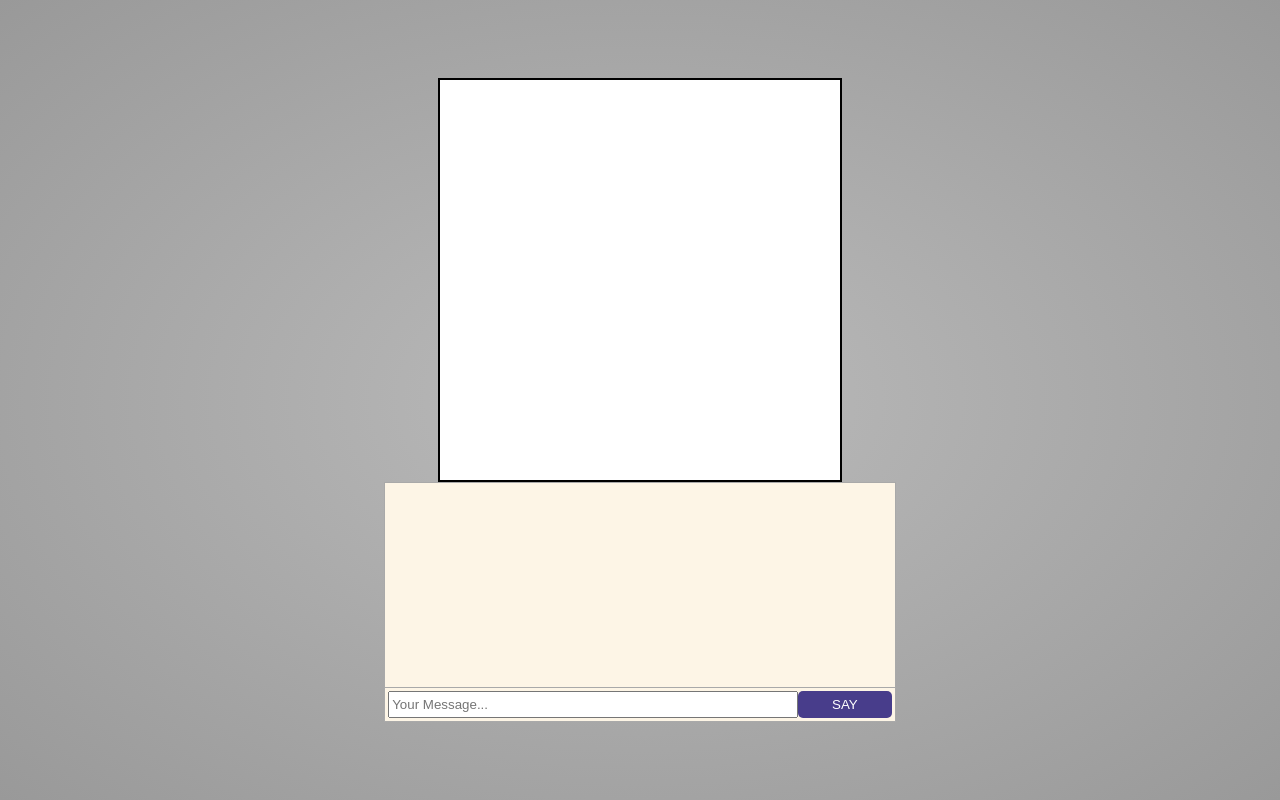
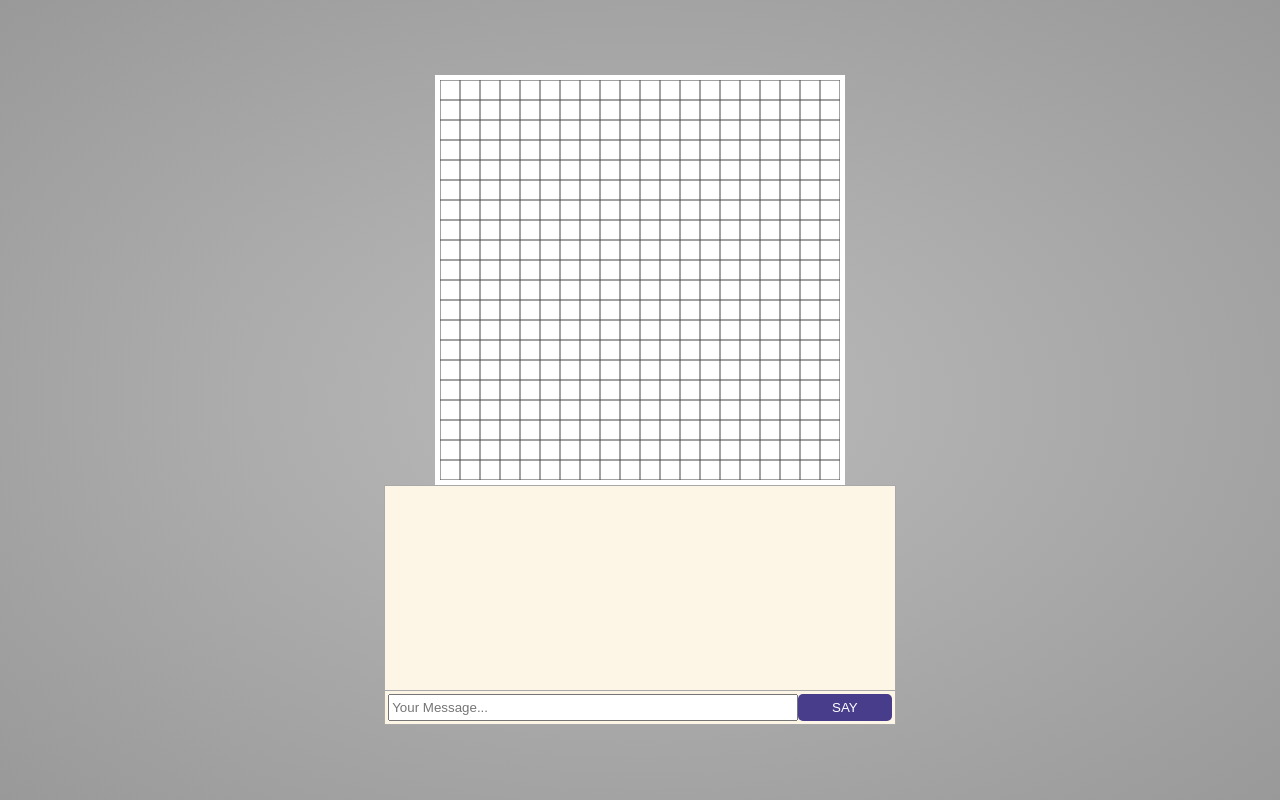
Before and after one commit to r-i-c-h/socket-basic-multiplayer-game, a website: page client/index.html in a window 1280 px wide. Drawn offline with nearby package versions, Linux system fonts and the light colour scheme; no server answers.

Commit message:
add: Draw Canvas grid w/client helper func

```diff
--- a/client/src/client.js
+++ b/client/src/client.js
@@ -24,17 +24,29 @@ const getClickCoordinates = (elem, e) => {
   }
 }
 
-const getBoard = (canvas) => {
+const getBoard = (canvas, numCells = 20) => {
   const ctx = canvas.getContext('2d');
+  const rawCellSize = Math.min((canvas.width / numCells), (canvas.height / numCells));
+  const cellSize = Math.floor(rawCellSize);
 
-  const fillRect = (x, y, color = "lightblue") => {
-    const rectSize = 20;
-    const halfway = rectSize / 2;
+  const fillRect = (x, y, color) => {
+    const halfway = cellSize / 2;
     ctx.fillStyle = color;
-    ctx.fillRect(x - halfway, y - halfway, rectSize, rectSize);
+    ctx.fillRect(x - halfway, y - halfway, cellSize, cellSize);
   }
 
-  return { fillRect }
+  const drawGrid = (color = '#444444') => {
+    ctx.strokeStyle = color;
+    ctx.beginPath();
+    for (let i = 0; i < numCells + 1; i++) {
+      ctx.moveTo(i * cellSize, 0); // x-value
+      ctx.lineTo(i * cellSize, cellSize * numCells);
+      ctx.moveTo(0, i * cellSize); // y-value
+      ctx.lineTo(cellSize * numCells, i * cellSize);
+    }
+    ctx.stroke();
+  }
+  return { fillRect, drawGrid }
 }
 
 
@@ -43,7 +55,7 @@ const getBoard = (canvas) => {
 
   const sock = io(); // eslint-disable-line
   const canvas = document.querySelector('canvas');
-  const { fillRect } = getBoard(canvas);
+  const { fillRect, drawGrid } = getBoard(canvas);
 
   const onClick = (e) => {
     const { x, y } = getClickCoordinates(canvas, e);
@@ -51,8 +63,9 @@ const getBoard = (canvas) => {
     sock.emit('turn', { x, y });
   }
 
+  drawGrid();
   sock.on('message', log); // SHORT FOR sock.on('message', (text) => log(text));
-  sock.on('turn', ({ x, y }) => fillRect(x, y));
+  sock.on('turn', ({ x, y, playerColor }) => fillRect(x, y, playerColor));
 
   canvas.addEventListener('click', onClick);
   document
--- a/client/styles/index.scss
+++ b/client/styles/index.scss
@@ -22,8 +22,8 @@ ul {
 }
 
 canvas {
-  border: 2px black solid;
   background: white;
+  padding: 5px;
 }
 .controls-wrapper {
   height: 30vh;
```
Also changed, not shown: client/styles/main.css.
